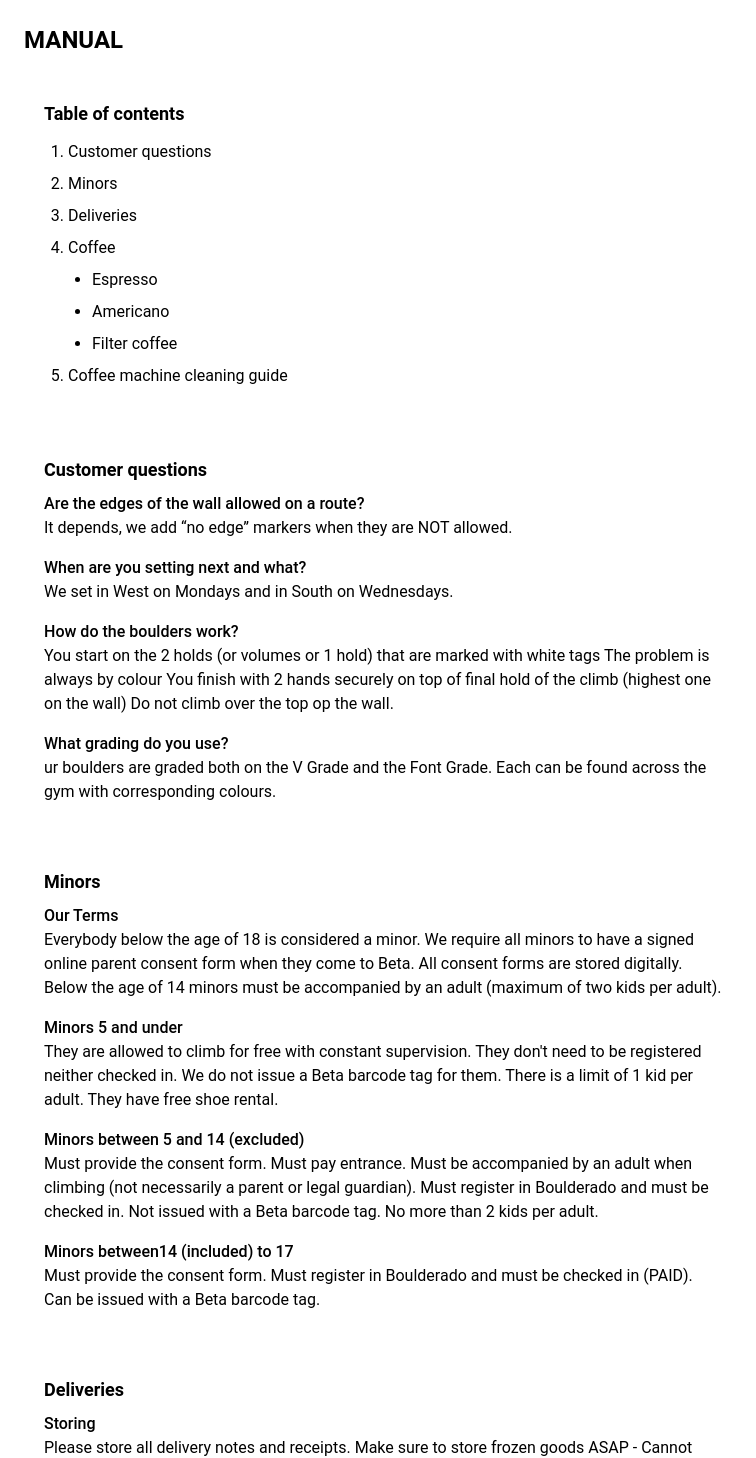
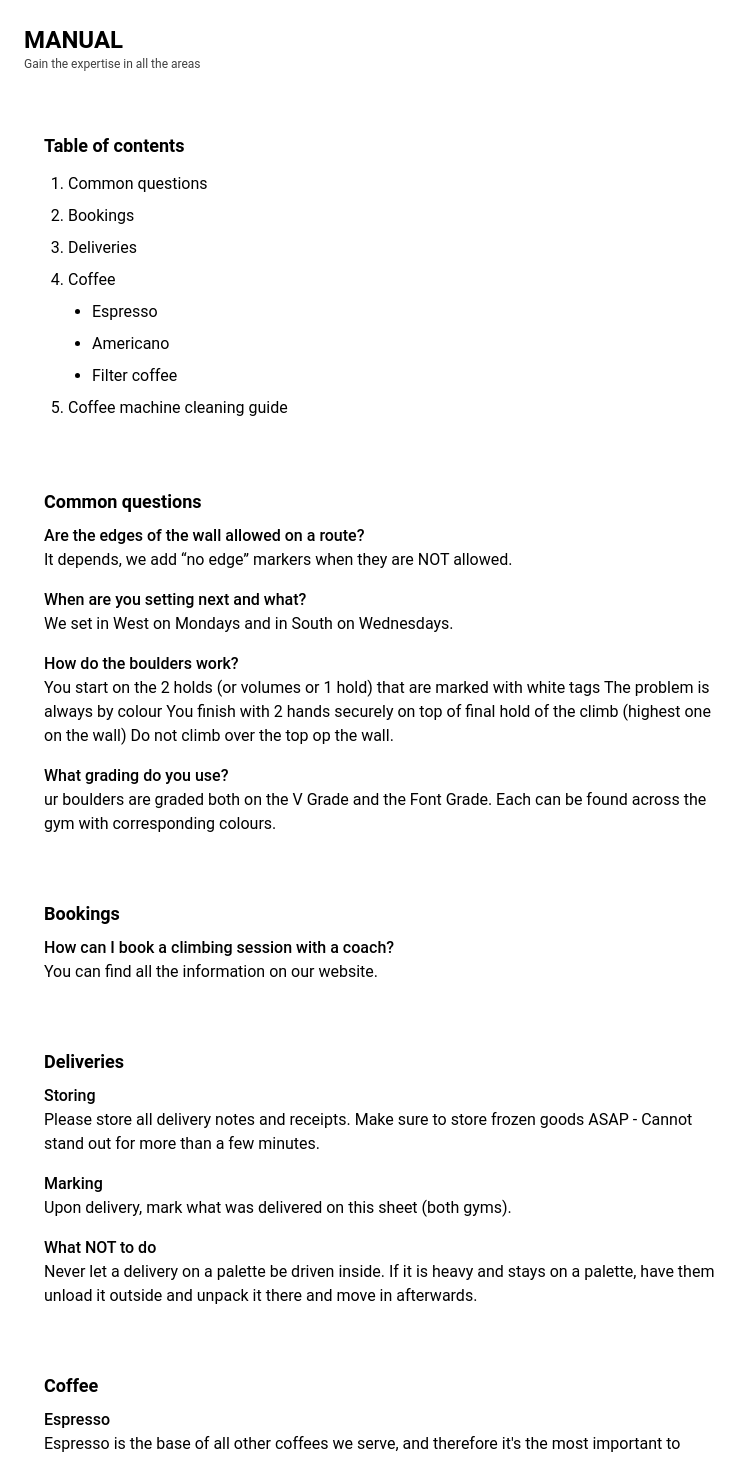
Before and after one commit to zuzik772/4th_semester_final_project, a React (Create React App) app: page /manual in a window 1280 px wide. Shown: the top 1458 px of the page, without its empty margins (0-756 px from the left). Built offline with nearby package versions, Linux system fonts and the light colour scheme.

Commit message:
styling done

```diff
--- a/src/components/Sidebar.jsx
+++ b/src/components/Sidebar.jsx
@@ -18,13 +18,15 @@ export default function Sidebar() {
     <div>
       <nav className="static sm:sticky sm:top-0 bg-light w-full sm:w-56 sm:h-screen p-2 sm:p-8">
         <ul className="flex sm:flex-col gap-2 sm:gap-6 ">
-          <div className="grid sm:flex sm:flex-col gap-2 sm:gap-6 ">
+          <div className="grid sm:flex sm:flex-col gap-2 sm:gap-6">
             <li>
               <Link to="/dashboard" className={isActive ? "text-accent" : "text-dark"}>
                 <img src={dashboard} alt="dashboard icon" />
                 Dashboard
               </Link>
-              <span className="hidden md:block lowercase text-xs text-left">get an overview</span>
+              <span className="hidden md:block lowercase text-xs text-left -mt-2">
+                get an overview
+              </span>
             </li>
 
             <li>
@@ -32,7 +34,9 @@ export default function Sidebar() {
                 <img src={deliveries} alt="deliveries icon" />
                 Deliveries
               </Link>
-              <span className="hidden md:block lowercase text-xs text-left">see what's coming</span>
+              <span className="hidden md:block lowercase text-xs text-left -mt-2">
+                see what's coming
+              </span>
             </li>
 
             <li>
@@ -40,7 +44,7 @@ export default function Sidebar() {
                 <img src={inventory} alt="inventory icon" />
                 Inventory
               </Link>
-              <span className="hidden md:block lowercase text-xs text-left">
+              <span className="hidden md:block lowercase text-xs text-left -mt-2">
                 see what's missing
               </span>
             </li>
@@ -49,14 +53,16 @@ export default function Sidebar() {
                 <img src={manual} alt="manual icon" />
                 Manual
               </Link>
-              <span className="hidden md:block lowercase text-xs text-left">get an answer</span>
+              <span className="hidden md:block lowercase text-xs text-left -mt-2">
+                get an answer
+              </span>
             </li>
             <li>
               <Link to="/posts" className={isActive ? "text-accent" : "text-dark"}>
                 <img src={posts} alt="posts icon" />
                 Posts
               </Link>
-              <span className="hidden md:block lowercase text-xs text-left">
+              <span className="hidden md:block lowercase text-xs text-left -mt-2">
                 see the latest news
               </span>
             </li>
@@ -66,7 +72,9 @@ export default function Sidebar() {
               <img src={trackers} alt="trackers icon" />
               Trackers
             </Link>
-            <span className="hidden md:block lowercase text-xs text-lef mb-2">update the data</span>
+            <span className="hidden md:block lowercase text-xs text-lef mb-2 -mt-2">
+              update the data
+            </span>
             <span>Cleaning shoes</span>
             <span>Closing receipts</span>
             <span>Consent form</span>
--- a/src/pages/Dashboard.jsx
+++ b/src/pages/Dashboard.jsx
@@ -4,12 +4,14 @@ import Tasks from "../components/Tasks";
 import deliveries from "../img/deliveries.png";
 import SpecialOfferItem from "../components/SpecialOfferItem";
 import DashboardCardHeadline from "../components/DashboardCardHeadline";
+import moment from "moment";
 export default function Dashboard() {
   return (
     <main className="p-0 sm:p-6 sm:pr-1 block lg:grid grid-cols-4 gap-6 w-full h-fit">
       <div className="col-span-3">
         <MainTitle title="Dashboard" />
-        <span className="p-2 sm:p-0">Tuesday, 6th of December 2022</span>
+
+        <span className="p-2 sm:p-0">{moment().format("MMMM Do YYYY")}</span>
       </div>
       <div className="min-w-fit row-span-4 p-0 sm:p-2 mb-5 lg:mb-0">
         <DashboardCardHeadline
--- a/src/pages/Deliveries.jsx
+++ b/src/pages/Deliveries.jsx
@@ -14,7 +14,12 @@ export default function Deliveries() {
   return (
     <main className="w-full 2xl:w-3/5 p-2 sm:p-6 sm:pl-12 block lg:grid gap-6">
       <div className="flex flex-wrap items-center justify-between">
-        <Maintitle title="Deliveries" />
+        <div>
+          <Maintitle title="Deliveries" />
+          <p className="text-xs opacity-75 mb-4">
+            Check out all the upcoming deliveries in the calendar
+          </p>
+        </div>
         <CTA title="Add delivery" handleCTA={handleShow} />
       </div>
       {show ? <ModalDelivery handleCTA={handleClose} /> : null}
--- a/src/pages/Inventory.jsx
+++ b/src/pages/Inventory.jsx
@@ -13,12 +13,15 @@ export default function Inventory() {
   return (
     <main className="overflow-x-auto w-full 2xl:w-3/5 h-fit p-2 sm:p-6 sm:pl-12 block lg:grid gap-6">
       <div className="flex flex-wrap sm:flex-nowrap justify-between">
+        <div>
           <MainTitle title="Inventory overview" />
+          <p className="text-xs opacity-75 mb-4">
+            Check what items are we missing, you can filter by category
+          </p>
+        </div>
         <CTA title="Add item" handleCTA={handleShow} />
       </div>
       {show ? <ModalInventory handleCTA={handleClose} /> : null}
-      <div className="flex flex-col gap-1">
-        <span className="text-sm">Filter by category:</span>
       <div className="flex flex-wrap gap-4 text-center">
         <FilterButton title="All" />
         <FilterButton title="Beer" />
@@ -26,7 +29,6 @@ export default function Inventory() {
         <FilterButton title="Coffee" />
         <FilterButton title="Food" />
         <FilterButton title="Soft drinks" />
-        </div>
       </div>
       <table className="w-full">
         <thead>
--- a/src/pages/Manual.jsx
+++ b/src/pages/Manual.jsx
@@ -6,16 +6,17 @@ export default function Manual() {
     <main className="w-full md:w-11/12 lg:w-3/5 p-2 sm:p-6 sm:pl-6 block lg:grid gap-6">
       <div>
         <MainTitle title="Manual" />
+        <p className="text-xs opacity-75 mb-4">Gain the expertise in all the areas</p>
       </div>
 
       <div className="flex flex-col gap-2 p-5 mb-5 lg:mb-0">
         <h3 className="text-lg font-bold">Table of contents</h3>
         <ol type="A" className="list-decimal ml-6 leading-8">
           <li>
-            <a href="#customerQuestions">Customer questions</a>
+            <a href="#commonQuestions">Common questions</a>
           </li>
           <li>
-            <a href="#minors">Minors</a>
+            <a href="#bookings">Bookings</a>
           </li>
           <li>
             <a href="#deliveries">Deliveries</a>
@@ -43,8 +44,8 @@ export default function Manual() {
       </div>
       <div className="flex flex-col gap-6">
         <div className="p-5">
-          <h2 id="customerQuestions" className="text-lg font-bold mb-2">
-            Customer questions
+          <h2 id="commonQuestions" className="text-lg font-bold mb-2">
+            Common questions
           </h2>
           <div className="flex flex-col gap-4 col-span-3 mb-5 lg:mb-0">
             <ManualQA
@@ -69,25 +70,13 @@ export default function Manual() {
           </div>
         </div>
         <div className="p-5">
-          <h2 id="minors" className="text-lg font-bold mb-2">
-            Minors
+          <h2 id="bookings" className="text-lg font-bold mb-2">
+            Bookings{" "}
           </h2>
           <div className="flex flex-col gap-4 col-span-3 mb-5 lg:mb-0">
             <ManualQA
-              question="Our Terms"
-              answer="Everybody below the age of 18 is considered a minor. We require all minors to have a signed online parent consent form when they come to Beta. All consent forms are stored digitally. Below the age of 14 minors must be accompanied by an adult (maximum of two kids per adult)."
-            />
-            <ManualQA
-              question="Minors 5 and under"
-              answer="They are allowed to climb for free with constant supervision. They don't need to be registered neither checked in. We do not issue a Beta barcode tag for them. There is a limit of 1 kid per adult. They have free shoe rental."
-            />
-            <ManualQA
-              question="Minors between 5 and 14 (excluded)"
-              answer="Must provide the consent form. Must pay entrance. Must be accompanied by an adult when climbing (not necessarily a parent or legal guardian). Must register in Boulderado and must be checked in. Not issued with a Beta barcode tag. No more than 2 kids per adult."
-            />
-            <ManualQA
-              question="Minors between14 (included) to 17"
-              answer="Must provide the consent form. Must register in Boulderado and must be checked in (PAID). Can be issued with a Beta barcode tag."
+              question="How can I book a climbing session with a coach?"
+              answer="You can find all the information on our website."
             />
           </div>
         </div>
--- a/src/pages/Posts.jsx
+++ b/src/pages/Posts.jsx
@@ -10,6 +10,9 @@ export default function Posts(props) {
     <main className="w-full lg:w-3/5 p-2 sm:p-6 sm:pl-12 block lg:grid gap-6">
       <div>
         <MainTitle title="Posts" />
+        <p className="text-xs opacity-75 mb-4">
+          Write a post and inform your colleagues about changes
+        </p>
       </div>
 
       <div className="flex flex-col gap-2 bg-light p-2 sm:p-5 mb-5 lg:mb-0">
```
Lines whose indentation alone changed are shown as unchanged.
